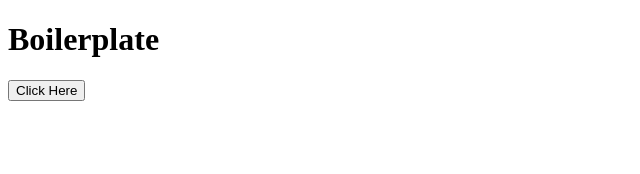
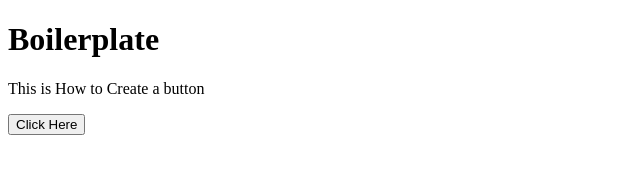
Before and after one commit to IvanR96/boilerplate, a plain HTML site: page index.html in a window 1280 px wide. Shown: the whole page, without its empty margins (0-640 px from the left). Drawn offline with Linux system fonts and the light colour scheme.

Commit message:
new para element

```diff
--- a/index.html
+++ b/index.html
@@ -9,6 +9,8 @@
 <body>
     <h1>Boilerplate</h1>
 
+    <p>This is How to Create a button</p>
+
     <button id="btn">Click Here</button>
 
 </body>
```
